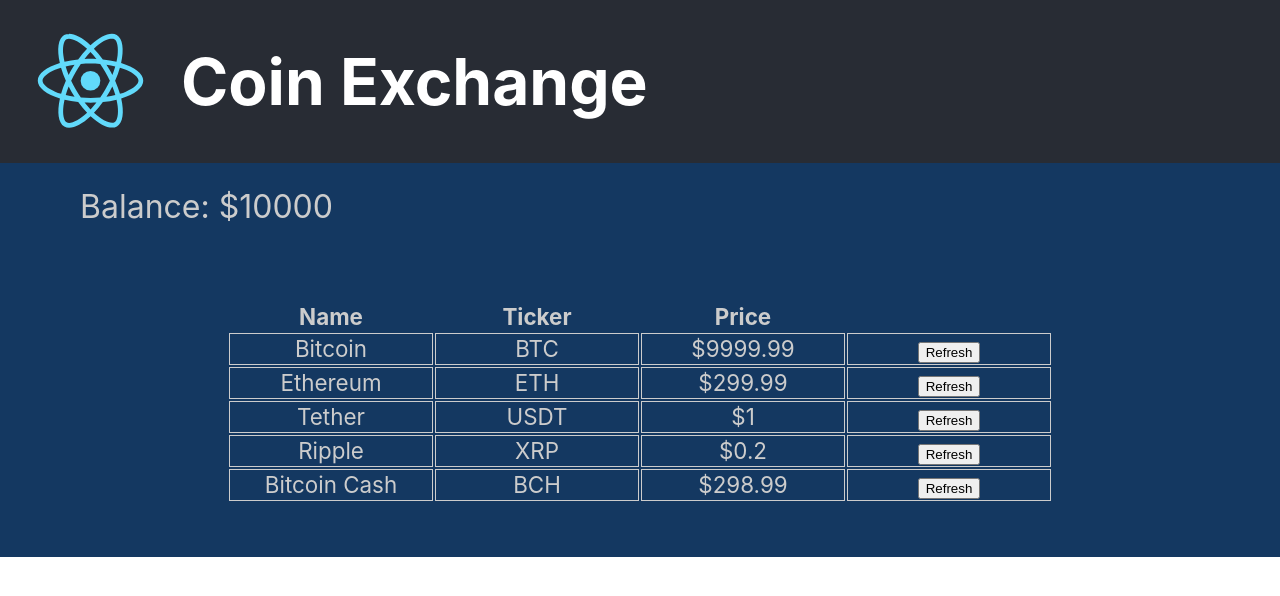
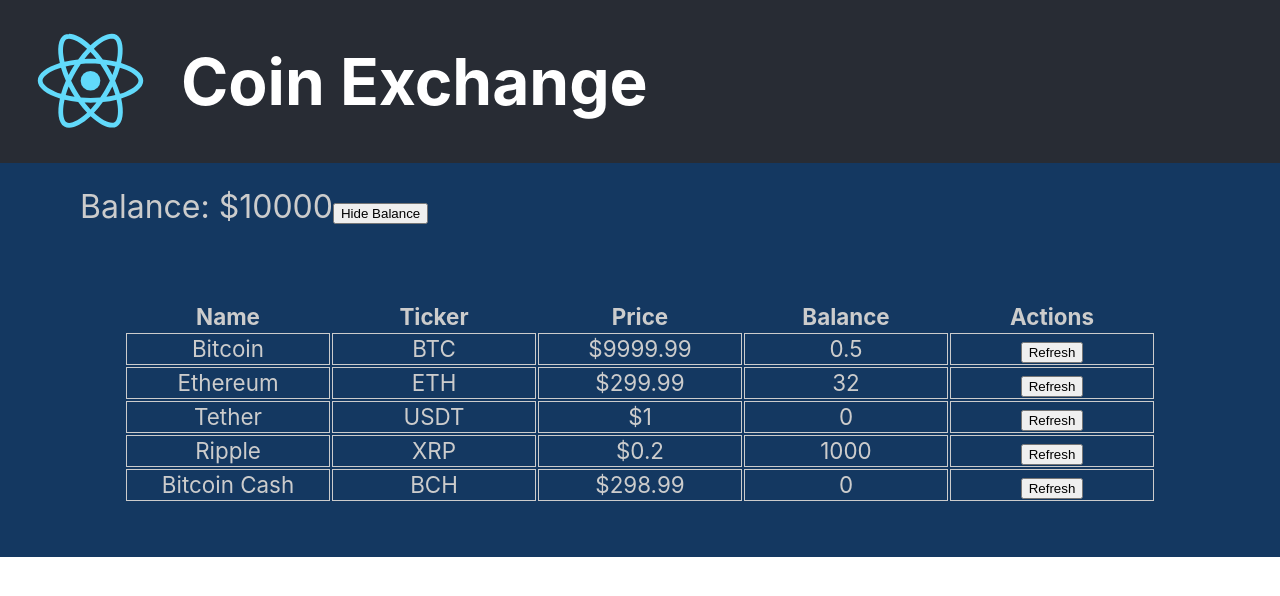
Before and after one commit to jessicachoi/coin-exchange, a React (Create React App) app: page / in a window 1280 px wide. Shown: the top 596 px of the page. Built offline with nearby package versions, Linux system fonts and the light colour scheme.

Commit message:
class properties

```diff
--- a/src/App.js
+++ b/src/App.js
@@ -12,55 +12,62 @@
 
 
 class App extends React.Component {
-  constructor(props) {
-    super(props);
-    this.state = {
+  state = {
     balance: 10000,
+    showBalance: true,
     coinData: [
       {
         name: 'Bitcoin',
         ticker: 'BTC',
+        balance: 0.5,
         price: 9999.99
       },
       {
         name: 'Ethereum',
         ticker: 'ETH',
+        balance: 32.0,
         price: 299.99
       },
       {
         name: 'Tether',
         ticker: 'USDT',
+        balance: 0,
         price: 1.0
       },
       {
         name: 'Ripple',
         ticker: 'XRP',
+        balance: 1000,
         price: 0.2
       },
       {
         name: 'Bitcoin Cash',
         ticker: 'BCH',
+        balance: 0,
         price: 298.99
       }
     ]
+  }
 
-    }
-    this.handleRefresh = this.handleRefresh.bind(this);
-  }
-  handleRefresh(valueChangeTicker) {
-    const newCoinData = this.state.coinData.map( function( {ticker, name, price} ) {
-      let newPrice = price;
-      if ( valueChangeTicker === ticker ) {
-        const randomPercentage = 0.995 + Math.random() * 0.01;
-        newPrice: newPrice * randomPercentage;
-      }
+
+  handleBalanceVisibilityChange = () => {
+    this.setState( function(oldState) {
       return {
-        ticker,
-        name,
-        price: newPrice
+        ...oldState,
+        showBalance: !oldState.showBalance
       }
     });
-    this.setState( { coinData: newCoinData });
+  }
+  handleRefresh = (valueChangeTicker) => {
+    const newCoinData = this.state.coinData.map( function( values ) {
+      let newValues = { ...values };
+      if ( valueChangeTicker === values.ticker ) {
+        const randomPercentage = 0.995 + Math.random() * 0.01;
+        newValues.price *= randomPercentage;
+      }
+      return newValues;
+    });
+
   }
 
 
@@ -68,8 +75,14 @@
     return (
       <Div className="App">
         <ExchangeHeader />
-        <AccountBalance amount={this.state.balance} />
-        <CoinList coinData={this.state.coinData} handleRefresh={this.handleRefresh} />
+        <AccountBalance
+          amount={this.state.balance}
+          showBalance={this.state.showBalance}
+          handleBalanceVisibilityChange={this.handleBalanceVisibilityChange} />
+        <CoinList
+          coinData={this.state.coinData}
+          showBalance={this.state.showBalance}
+          handleRefresh={this.handleRefresh} />
       </Div>
     );
   }
--- a/src/components/AccountBalance/AccountBalance.jsx
+++ b/src/components/AccountBalance/AccountBalance.jsx
@@ -10,9 +10,15 @@
 
 export default class AccountBalance extends Component {
   render() {
+    const buttonText = this.props.showBalance ? 'Hide Balance' : 'Show Balance';
+    let content = null;
+    if ( this.props.showBalance ) {
+        content = <>Balance: ${this.props.amount}</>
+    }
     return (
       <Section>
-        Balance: ${this.props.amount}
+        {content}
+        <button onClick={this.props.handleBalanceVisibilityChange}>{buttonText}</button>
       </Section>
     );
   }
--- a/src/components/Coin/Coin.jsx
+++ b/src/components/Coin/Coin.jsx
@@ -9,12 +9,8 @@
 
 
 export default class Coin extends Component {
-    constructor(props) {
-        super(props);
-        this.handleClick = this.handleClick.bind(this);
-    }
 
-    handleClick(event) {
+    handleClick = (event) => {
         // Prevent the default action of submitting the form
         event.preventDefault();
 
@@ -34,6 +30,7 @@
             <Td>{this.props.name}</Td>
             <Td>{this.props.ticker}</Td>
             <Td>${this.props.price}</Td>
+            {this.props.showBalance ? <Td>{this.props.balance}</Td> : null}
             <Td>
                 <form action="#" method="POST">
                     <button onClick={this.handleClick}>Refresh</button>
--- a/src/components/CoinList/CoinList.jsx
+++ b/src/components/CoinList/CoinList.jsx
@@ -17,15 +17,19 @@
             <th>Name</th>
             <th>Ticker</th>
             <th>Price</th>
+            {this.props.showBalance ? <th>Balance</th> : null}
+	        <th>Actions</th>
           </tr>
         </thead>
         <tbody>
           {
-            this.props.coinData.map( ({name, ticker, price}) =>
+            this.props.coinData.map( ({name, ticker, price, balance}) =>
               <Coin key={ticker}
                     handleRefresh={this.props.handleRefresh}
                     name={name}
                     ticker={ticker}
+                    showBalance={this.props.showBalance}
+                    balance={balance}
                     price={price} />
             )
           }
```
Lines whose indentation alone changed are shown as unchanged.
